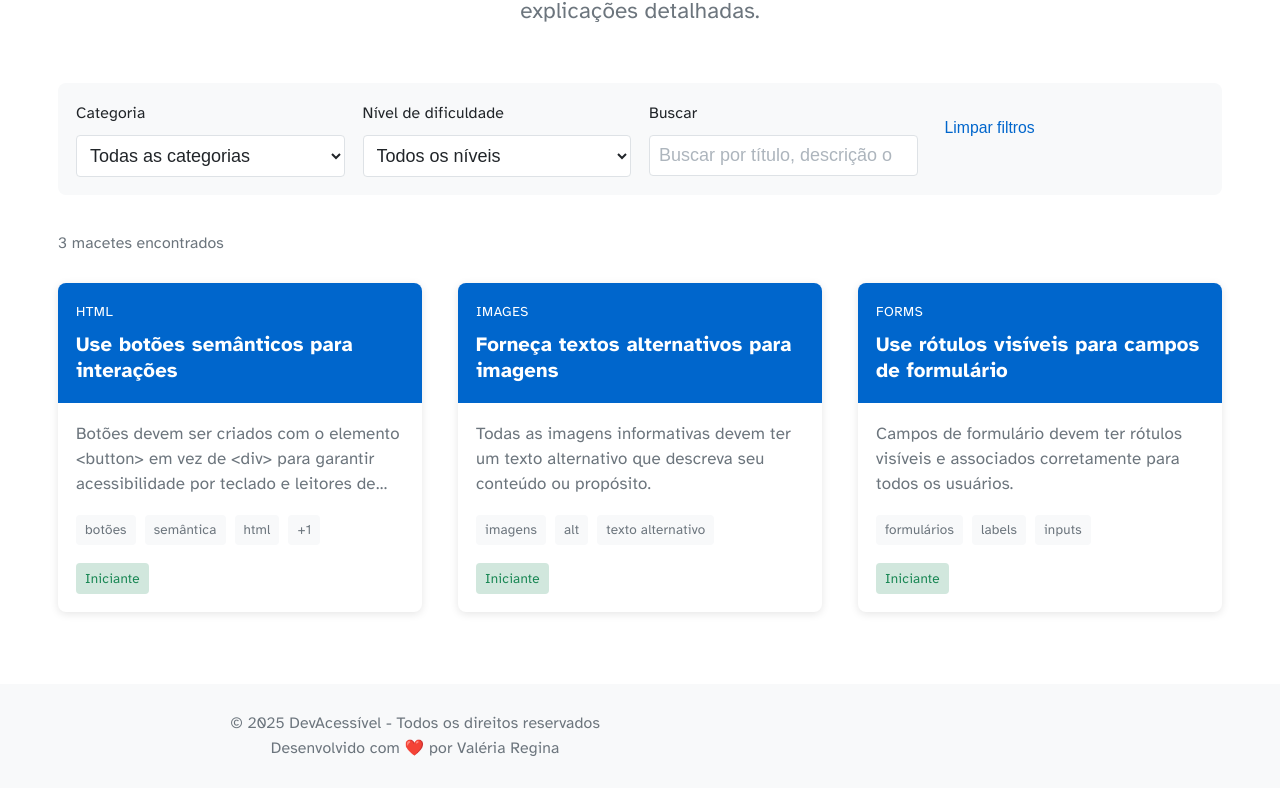
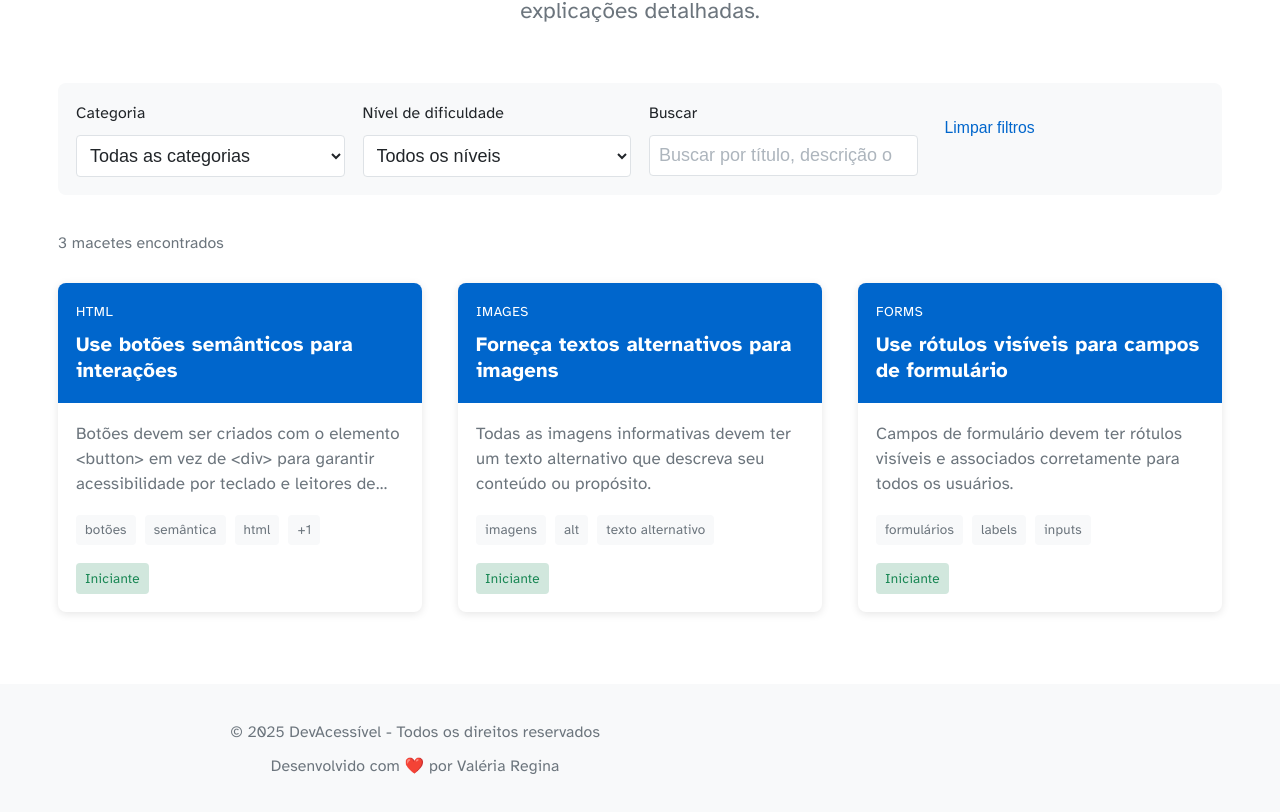
Before and after one commit to ValeriaRoyal/DevAcessivel, a React (Vite) app: page / in a window 1280 px wide. Shown: the part 240-1052 px from the top of the page. Before the commit the page ends 1028 px from the top, so only its background shows below. Built offline with nearby package versions, Linux system fonts and the light colour scheme.

Commit message:
Corrigindo centralização do texto no rodapé

```diff
--- a/src/components/layout/Layout.tsx
+++ b/src/components/layout/Layout.tsx
@@ -109,6 +109,7 @@ const Footer = styled.footer`
   background-color: var(--color-background-alt);
   padding: 1.5rem 0;
   margin-top: 2rem;
+  text-align: center;
 `;
 
 const FooterContent = styled.div`
@@ -118,6 +119,11 @@ const FooterContent = styled.div`
   text-align: center;
   color: var(--color-text-secondary);
   font-size: 0.875rem;
+
+  p {
+    margin: 0.5rem 0;
+    text-align: center;
+  }
 `;
 
 const AccessibilityMenu = styled.div`
```
